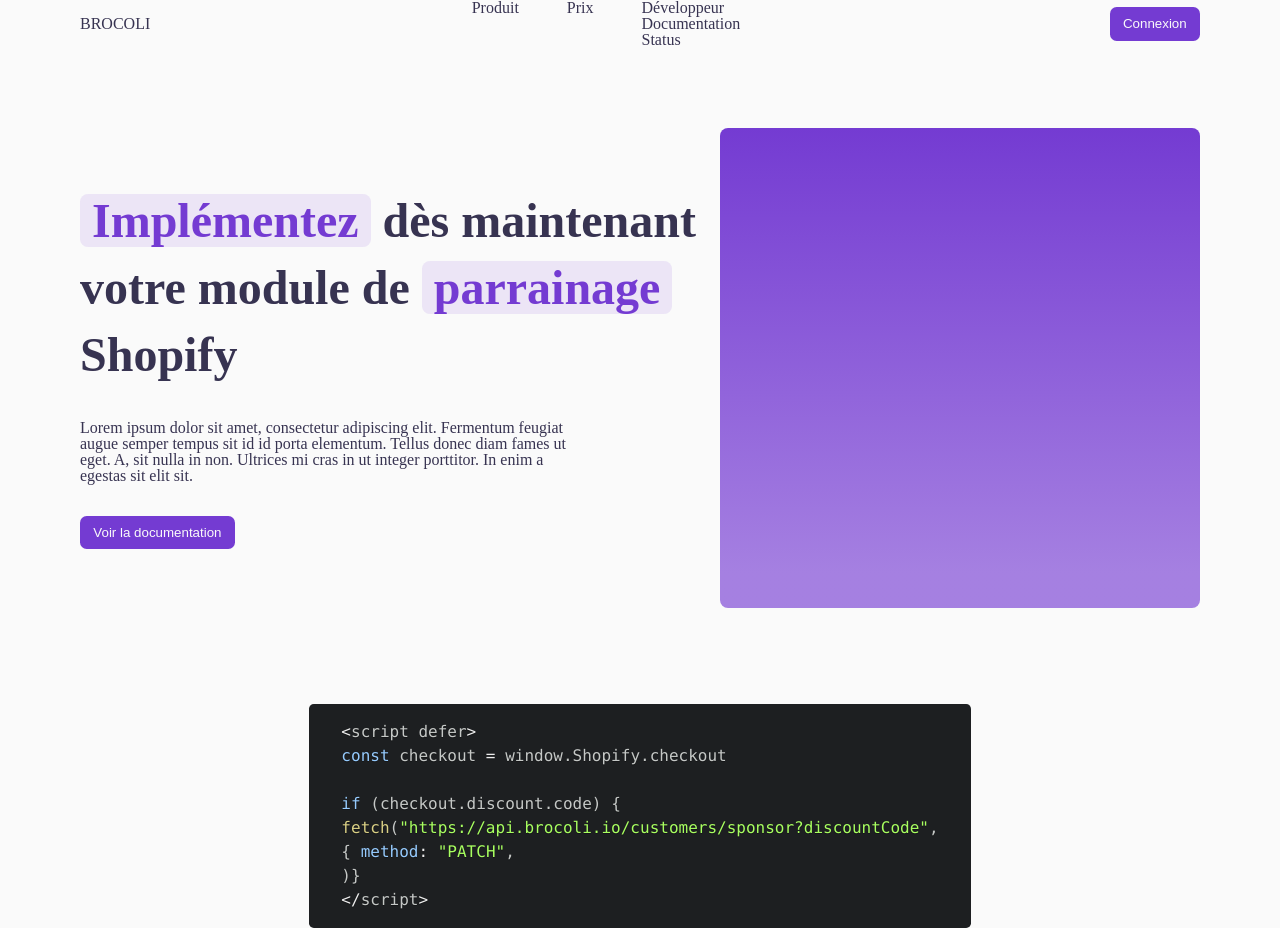
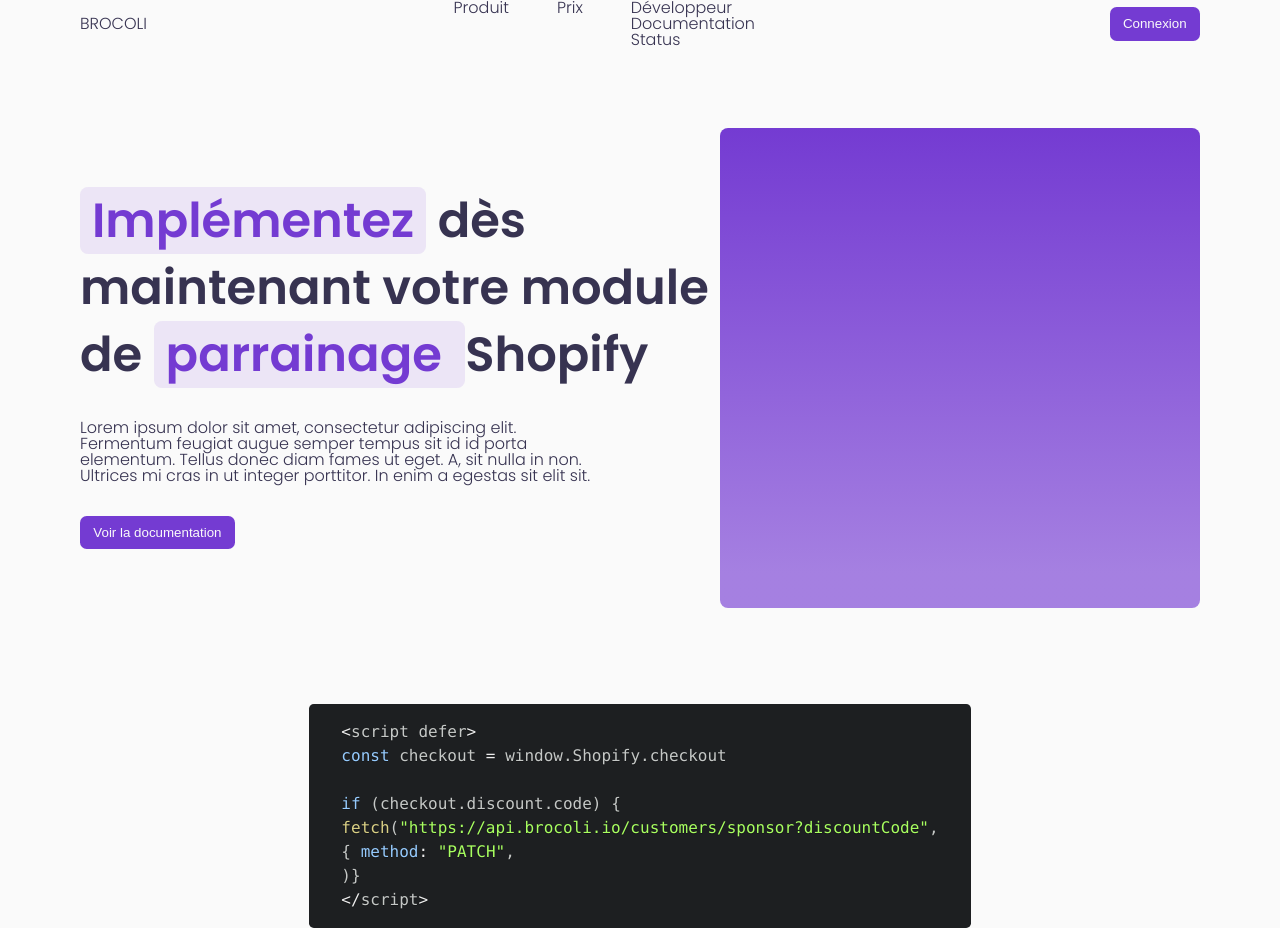
Before and after one commit to MaeWolff/potential-brocoli, a React (Create React App) app: page / in a window 1280 px wide. Built offline with nearby package versions, Linux system fonts and the light colour scheme.

Commit message:
feat: add fonts on public file

```diff
--- a/public/index.html
+++ b/public/index.html
@@ -10,34 +10,17 @@
       content="Web site created using create-react-app"
     />
     <link rel="apple-touch-icon" href="%PUBLIC_URL%/logo192.png" />
-    <!--
-      manifest.json provides metadata used when your web app is installed on a
-      user's mobile device or desktop. See https://developers.google.com/web/fundamentals/web-app-manifest/
-    -->
     <link rel="manifest" href="%PUBLIC_URL%/manifest.json" />
-    <!--
-      Notice the use of %PUBLIC_URL% in the tags above.
-      It will be replaced with the URL of the `public` folder during the build.
-      Only files inside the `public` folder can be referenced from the HTML.
 
-      Unlike "/favicon.ico" or "favicon.ico", "%PUBLIC_URL%/favicon.ico" will
-      work correctly both with client-side routing and a non-root public URL.
-      Learn how to configure a non-root public URL by running `npm run build`.
-    -->
+    <link
+      href="https://fonts.googleapis.com/css2?family=Poppins:wght@300;400;500;600;700;800&display=swap"
+      rel="stylesheet"
+    />
+
     <title>React App</title>
   </head>
   <body>
     <noscript>You need to enable JavaScript to run this app.</noscript>
     <div id="root"></div>
-    <!--
-      This HTML file is a template.
-      If you open it directly in the browser, you will see an empty page.
-
-      You can add webfonts, meta tags, or analytics to this file.
-      The build step will place the bundled scripts into the <body> tag.
-
-      To begin the development, run `npm start` or `yarn start`.
-      To create a production bundle, use `npm run build` or `yarn build`.
-    -->
   </body>
 </html>
--- a/src/theme/globalStyle.ts
+++ b/src/theme/globalStyle.ts
@@ -52,6 +52,7 @@
   color: ${({ theme }) => theme.colors.black};
   background-color: ${(props) => props.theme.colors.white};
   font-weight: lighter;
+  font-family: 'Poppins';
 }
 
 `;
```
